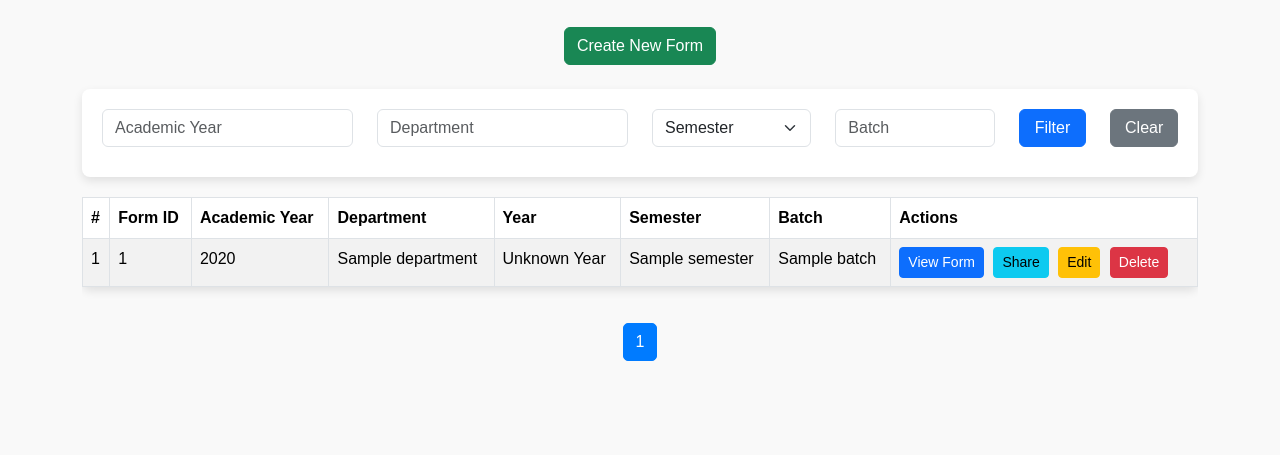
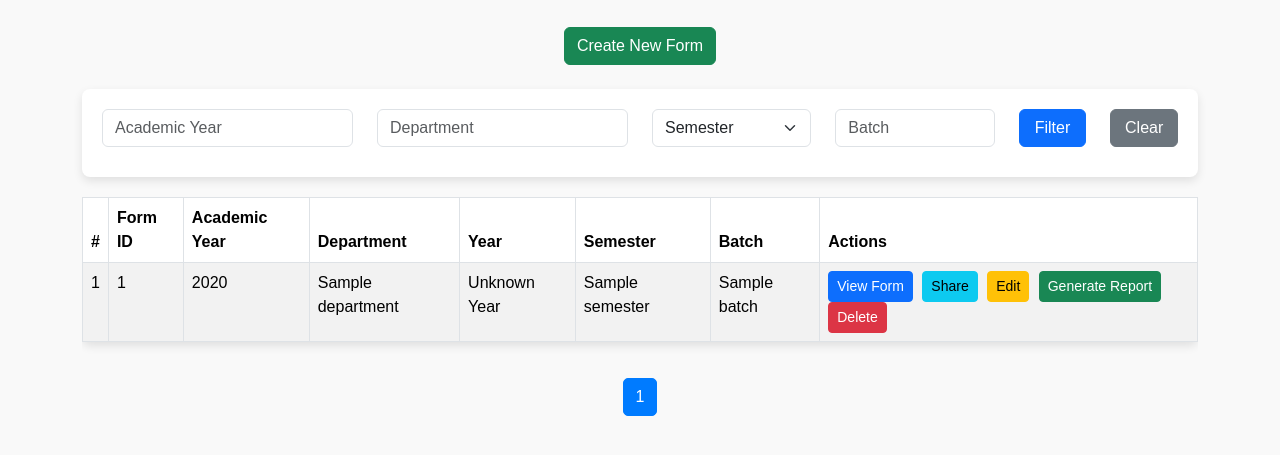
Before and after one commit to venkatesh2005/feedback-system, a Flask app: page /admin_dashboard in a window 1280 px wide. Shown: the part 184-639 px from the top of the page. Run offline with Flask 3, Linux system fonts and the light colour scheme; the visitor is signed in with stand-in values (Sample User, id 1); a database or web service that is not in the repository returns one stand-in record (values such as "Sample title").

Commit message:
Update admin_dashboard.html

```diff
--- a/templates/admin_dashboard.html
+++ b/templates/admin_dashboard.html
@@ -214,6 +214,9 @@
                 <!-- Edit Form -->
                 <a href="/edit_form/{{ form._id }}" class="btn btn-warning btn-sm">Edit</a>
 
+                <!-- Generate Report -->
+                <a href="/download_report/{{ form._id }}" class="btn btn-success btn-sm">Generate Report</a>
+
                 <!-- Delete Form -->
                 <form
                   action="/delete_form/{{ form._id }}"
@@ -224,6 +227,7 @@
                   <button type="submit" class="btn btn-danger btn-sm">Delete</button>
                 </form>
               </td>
+
             </tr>
             {% else %}
             <tr>
```
